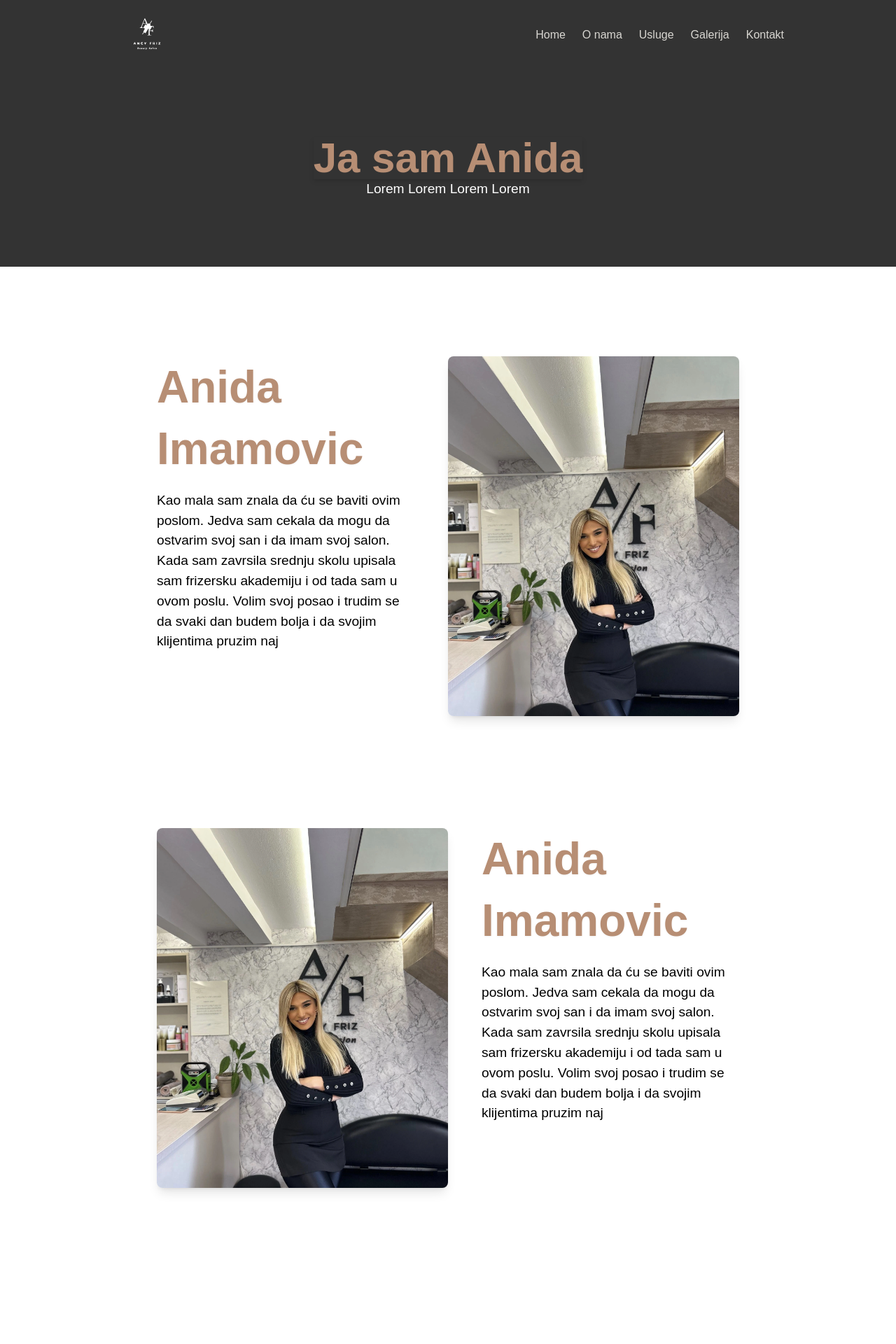
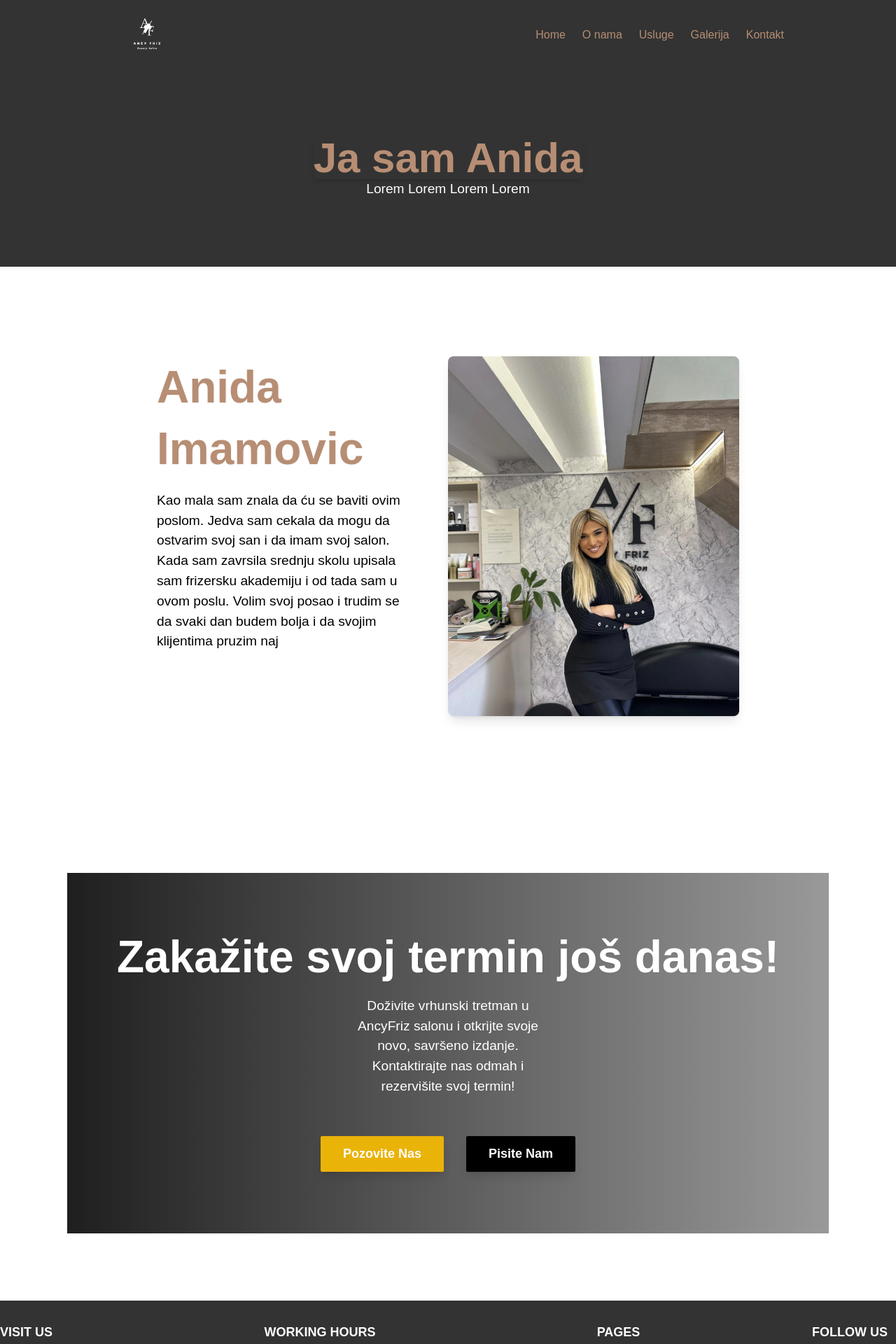
Before and after one commit to MeldinRadoncic/ancyfriz, a React (Create React App) app: page /anidaimamovic in a window 1280 px wide. Shown: the top 1920 px of the page at 70% size. Built offline with nearby package versions, Linux system fonts and the light colour scheme.

Commit message:
Removing the image and text from AnidaPageData and restyling NavItem links

```diff
--- a/src/AppData/AnidaPageData.js
+++ b/src/AppData/AnidaPageData.js
@@ -8,13 +8,13 @@ const AnidaPageData = [
       title: 'Anida Imamovic',
       description: 'Kao mala sam znala da ću se baviti ovim poslom. Jedva sam cekala da mogu da ostvarim svoj san i da imam svoj salon. Kada sam zavrsila srednju skolu upisala sam frizersku akademiju i od tada sam u ovom poslu. Volim svoj posao i trudim se da svaki dan budem bolja i da svojim klijentima pruzim naj',
     },
-    {
-      id: 2,
-      imageSrc: './images/AnidaPage/anidaimamovicsalon.webp',
-      altText: 'Vlasnica Salona Anida Imamovic',
-      title: 'Anida Imamovic',
-      description: 'Kao mala sam znala da ću se baviti ovim poslom. Jedva sam cekala da mogu da ostvarim svoj san i da imam svoj salon. Kada sam zavrsila srednju skolu upisala sam frizersku akademiju i od tada sam u ovom poslu. Volim svoj posao i trudim se da svaki dan budem bolja i da svojim klijentima pruzim naj',
-    },
+    // {
+    //   id: 2,
+    //   imageSrc: './images/AnidaPage/anidaimamovicsalon.webp',
+    //   altText: 'Vlasnica Salona Anida Imamovic',
+    //   title: 'Anida Imamovic',
+    //   description: 'Kao mala sam znala da ću se baviti ovim poslom. Jedva sam cekala da mogu da ostvarim svoj san i da imam svoj salon. Kada sam zavrsila srednju skolu upisala sam frizersku akademiju i od tada sam u ovom poslu. Volim svoj posao i trudim se da svaki dan budem bolja i da svojim klijentima pruzim naj',
+    // },
   ];
 
 
--- a/src/Components/Layout/Navbar/NavItem.jsx
+++ b/src/Components/Layout/Navbar/NavItem.jsx
@@ -6,7 +6,7 @@ function NavItem({
   to,
   label,
   icon = null,
-  textColor = "text-neutral-gray", // Default text color for the link
+  textColor = "text-accent-rose-gold", // Default text color for the link
   onClick,
 }) {
   // handleClick function calls the onClick function if it's provided
@@ -26,7 +26,7 @@ function NavItem({
           // Dynamically applies classes based on whether the link is active
           isActive
             ? `${textColor} font-bold border-b-2 border-${textColor}` // Active link styles: primary text, bold, with a bottom border`
-            : `${textColor} hover:text-neutral-gray transition` // Inactive link styles: neutral text, hover to neutral-gray, with transition effect`
+            : `${textColor} hover:text-accent-rose-gold transition` // Inactive link styles: neutral text, hover to neutral-gray, with transition effect`
       }>
       {/* Container for the icon and label */}
       <div className='flex items-center space-x-2'>
```
